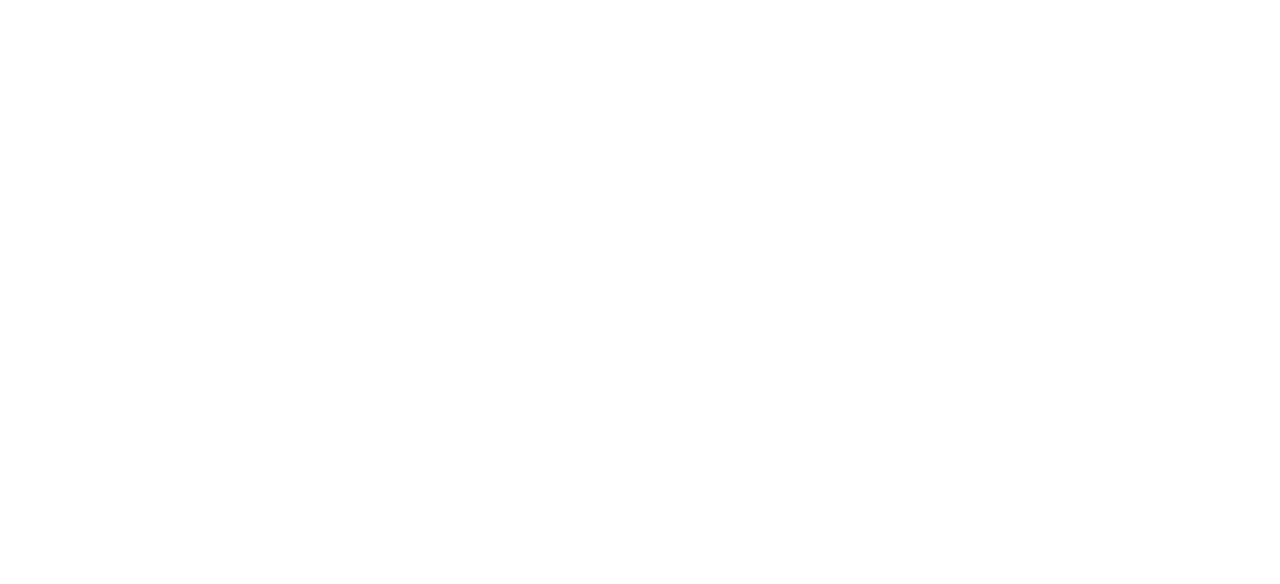
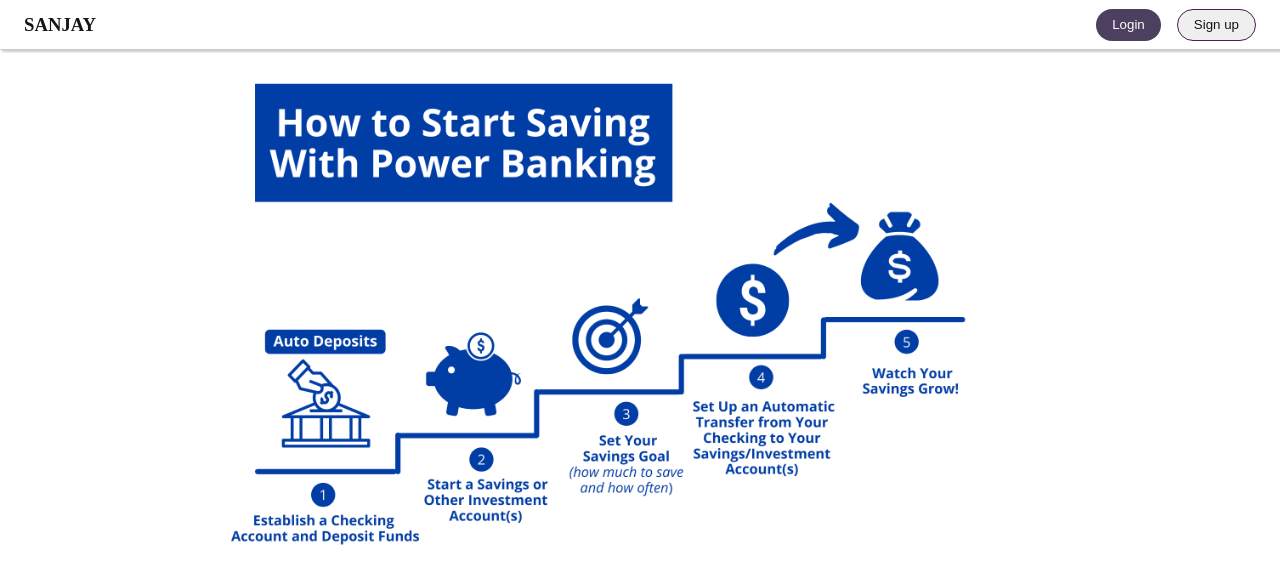
Before and after one commit to Sanjaybeniwal/bankingwebpage, a plain HTML site: page index.html in a window 1280 px wide. Drawn offline with Linux system fonts and the light colour scheme; files whose address does not match are found by name.

Commit message:
data update on page

```diff
--- /dev/null
+++ b/css/common.css
@@ -0,0 +1,96 @@
+* {
+    box-sizing: border-box;
+  }
+
+  body {
+    margin: 0;
+    padding: 0;
+    color: #151515;
+  }
+
+  /* ------------ START:: Button style ------------ */
+  button {
+    height: 32px;
+    padding: 0px 16px;
+    border-radius: 20px;
+    border: none;
+    cursor: pointer;
+  }
+
+  button[disabled] {
+    cursor: default;
+    background-color: #ccc;
+  }
+
+  button[disabled]:hover {
+    background-color: #ccc;
+  }
+
+  .primary {
+    color: white;
+    background-color:  rgba(33, 15, 55, 0.8);
+  }
+
+  .primary:hover {
+    background-color:  rgba(33, 15, 55, 1);
+  }
+
+  .secondary {
+    color: #151515;
+    border: 1px solid #4F1C51;
+  }
+
+  .secondary:hover {
+    color: white;
+    background-color: #4F1C51;
+  }
+
+  /* ------------ END:: Button style ------------ */
+
+
+  /* ------------ START:: Input style ------------ */
+
+  input[type="text"],
+  input[type="email"],
+  input[type="password"] {
+    height: 32px;
+    width: 100%;
+    border-radius: 4px;
+    border: 1px solid #4F1C51;
+    padding: 0px 5px;
+  }
+
+
+  /* ------------ END:: Input style ------------ */
+
+
+  nav {
+    height: 50px;
+    width: 100%;
+    padding: 0px 24px;
+    border-bottom: 1px solid #ccc;
+    box-shadow: 2px 2px 2px #ccc;
+
+    display: flex;
+    flex-direction: row;
+    justify-content: space-between;
+    align-items: center;
+
+    h3 {
+      margin: 0;
+      display: inline-block;
+    }
+  }
+
+  .menu {
+    display: flex;
+    column-gap: 16px;
+  }
+
+  .main-content {
+    height: 500px;
+    background-image: url("file:///Users/sanjaybeniwal/Desktop/Github/website/bankingwebpage/assest/home.png");
+    background-repeat: no-repeat;
+    background-size: contain;
+    background-position: center;
+  }
--- /dev/null
+++ b/css/home.css
@@ -0,0 +1,7 @@
+.main-content {
+    height: 500px;
+    background-image: url("file:///Users/sanjaybeniwal/Desktop/Github/website/bankingwebpage/assest/home.png");
+    background-repeat: no-repeat;
+    background-size: contain;
+    background-position: center;
+  }
--- a/index.html
+++ b/index.html
@@ -1,11 +1,33 @@
+
 <!DOCTYPE html>
 <html lang="en">
 <head>
-    <meta charset="UTF-8">
-    <meta name="viewport" content="width=device-width, initial-scale=1.0">
-    <title>Document</title>
+  <meta charset="UTF-8">
+  <title>Demo Website</title>
+  <link rel="stylesheet" href="css/common.css">
+  <link rel="stylesheet" href="css/home.css">
 </head>
 <body>
+<div class="main-container">
+  <nav>
+    <h3 id="logo">SANJAY</h3>
 
+    <div class="menu">
+        <a href="login.html">
+            <button class="primary">Login</button>
+        </a>
+
+      <a href="register.html">
+        <button class="secondary">Sign up</button>
+      </a>
+    </div>
+  </nav>
+
+  <div class="main-content">
+
+  </div>
+</div>
+
+<script src="script.js"></script>
 </body>
 </html>
```
Also changed, not shown: css/register.css (added, +49 -0 lines), login.html (added, +11 -0 lines), register.html (added, +45 -0 lines), assest/home.png (added), script.js (added).
